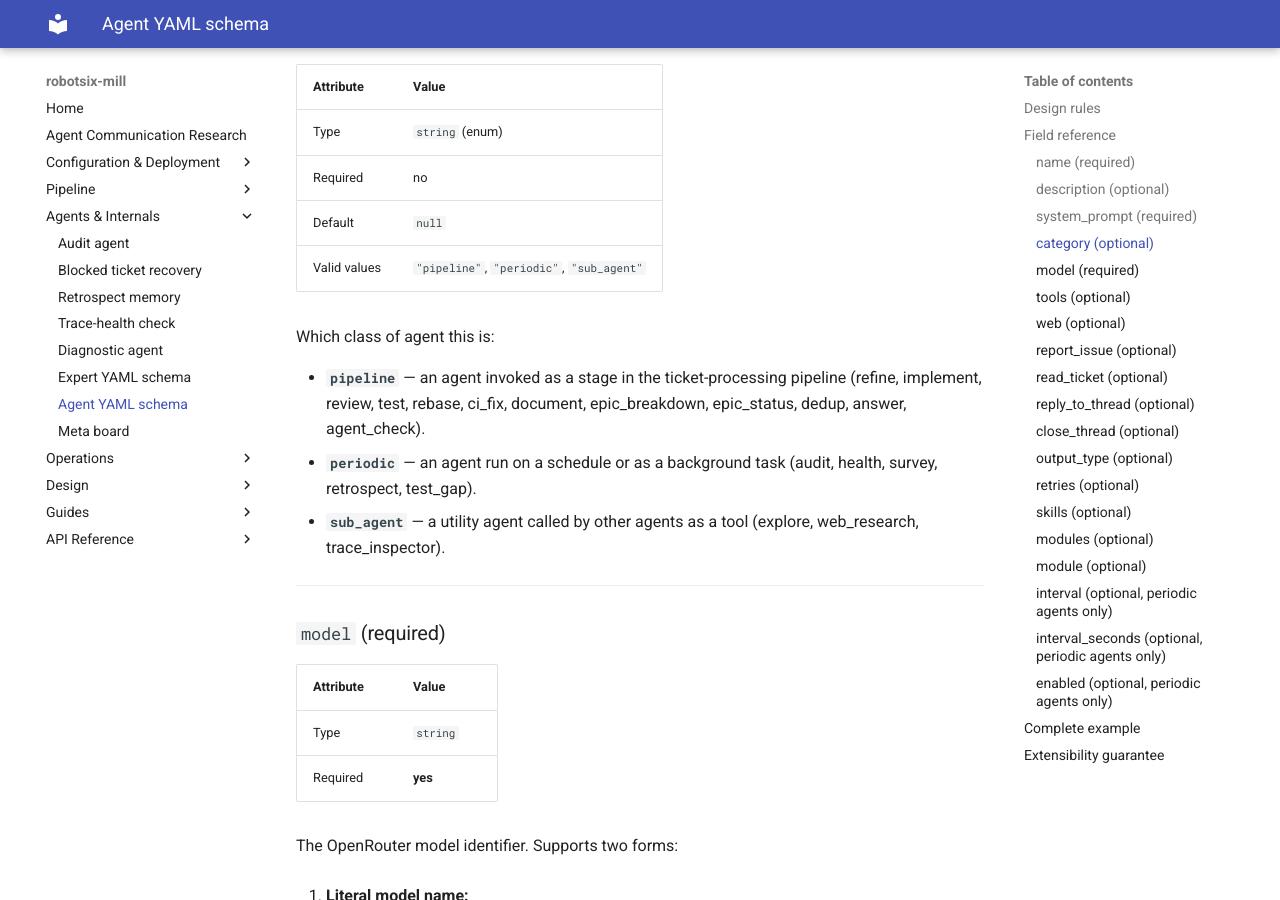
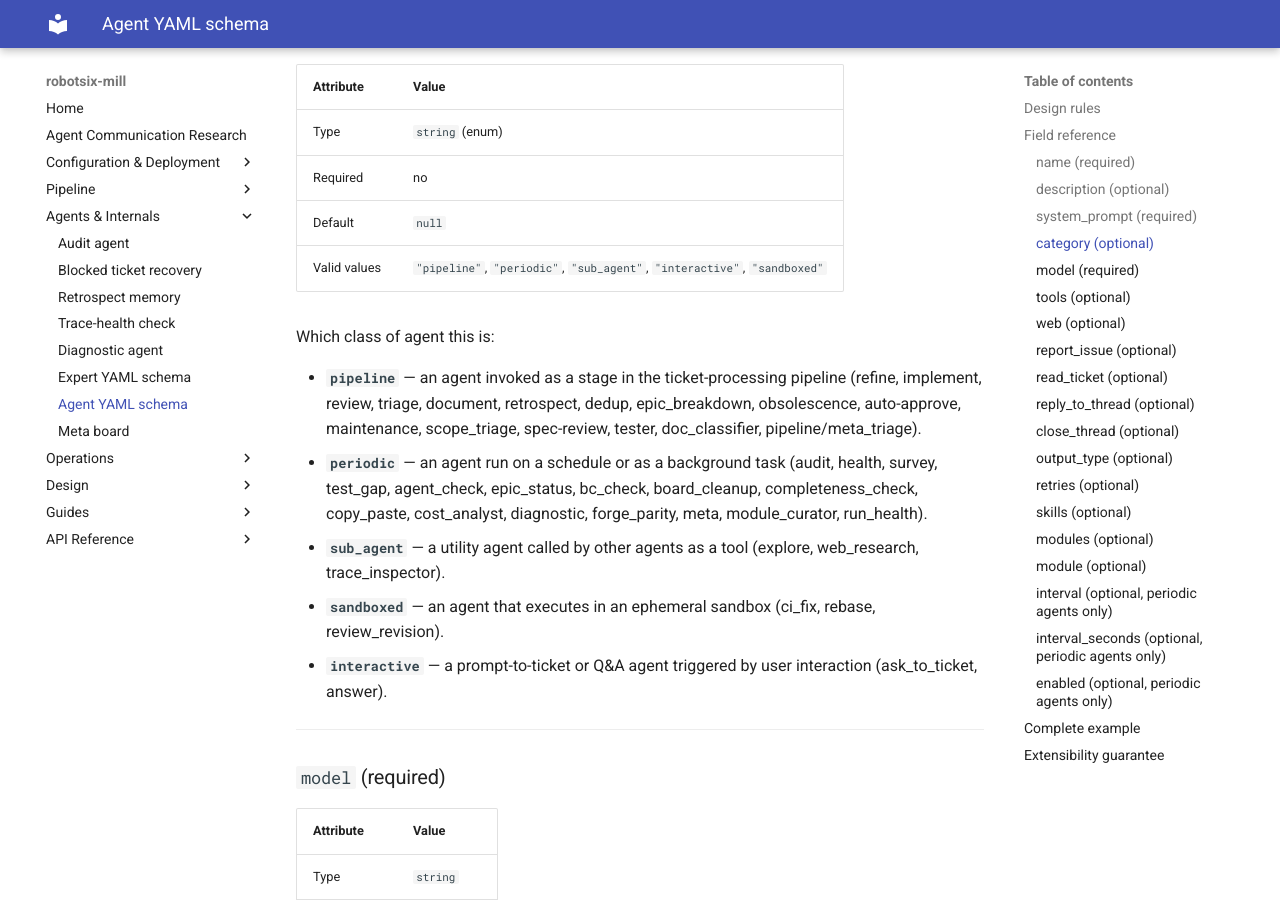
Before and after one commit to damien-robotsix/robotsix-mill, an MkDocs documentation site: the page built from docs/agent-yaml-schema.md, in a window 1280 px wide and 900 px high, scrolled down 1994 px. Built offline with MkDocs 1.6.1 and Material for MkDocs 9.7.7, drawn with Linux system fonts in a browser that asks for light colours.

Commit message:
mill: AGENT.md: Agent definition conventions — Every agent definition under `agent_definitions/` must set a `category` matchin… (20260615T110316Z-agent-md-agent-definition-conventions-ev-1ad6)

```diff
--- a/docs/agent-yaml-schema.md
+++ b/docs/agent-yaml-schema.md
@@ -79,17 +79,25 @@ Use YAML block-scalar syntax (`|` or `|-`) for readability.
 | Type | `string` (enum) |
 | Required | no |
 | Default | `null` |
-| Valid values | `"pipeline"`, `"periodic"`, `"sub_agent"` |
+| Valid values | `"pipeline"`, `"periodic"`, `"sub_agent"`, `"interactive"`, `"sandboxed"` |
 
 Which class of agent this is:
 
 - **`pipeline`** — an agent invoked as a stage in the ticket-processing
-  pipeline (refine, implement, review, test, rebase, ci_fix, document,
-  epic_breakdown, epic_status, dedup, answer, agent_check).
+  pipeline (refine, implement, review, triage, document, retrospect,
+  dedup, epic_breakdown, obsolescence, auto-approve, maintenance,
+  scope_triage, spec-review, tester, doc_classifier,
+  pipeline/meta_triage).
 - **`periodic`** — an agent run on a schedule or as a background task
-  (audit, health, survey, retrospect, test_gap).
+  (audit, health, survey, test_gap, agent_check, epic_status, bc_check,
+  board_cleanup, completeness_check, copy_paste, cost_analyst,
+  diagnostic, forge_parity, meta, module_curator, run_health).
 - **`sub_agent`** — a utility agent called by other agents as a tool
   (explore, web_research, trace_inspector).
+- **`sandboxed`** — an agent that executes in an ephemeral sandbox
+  (ci_fix, rebase, review_revision).
+- **`interactive`** — a prompt-to-ticket or Q&A agent triggered by user
+  interaction (ask_to_ticket, answer).
 
 ---
 
```
Also changed, not shown: AGENT.md (+41 -0 lines).
